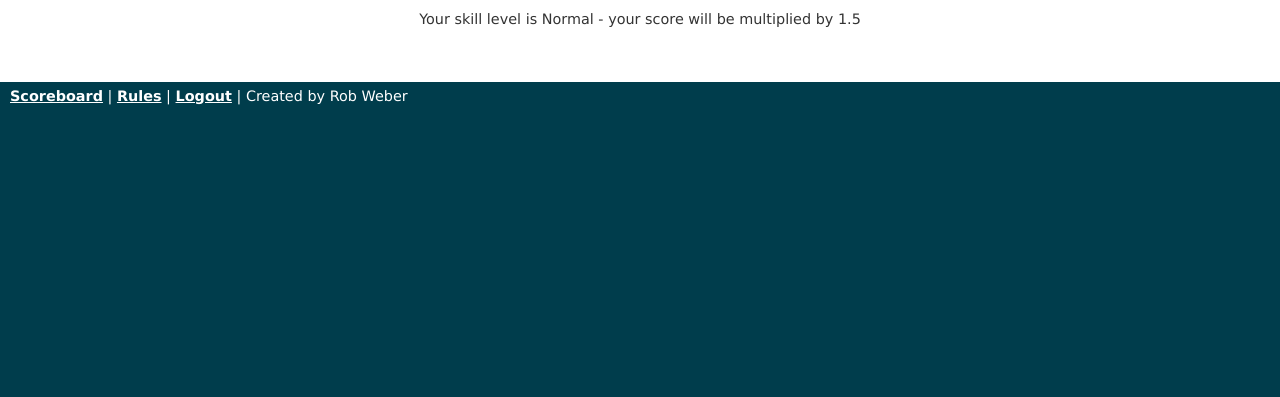
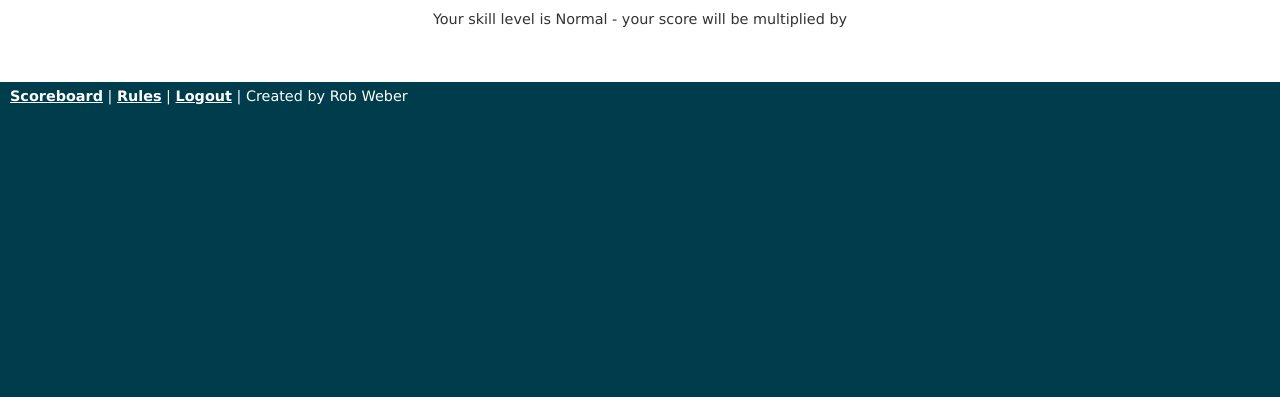
Before and after one commit to robweber/mario-kart-tournament, a CakePHP app: the page made by app/View/Tournaments/driver.ctp in a window 1280 px wide. Shown: the part 403-800 px from the top of the page. Run offline with PHP 8.4 and a stand-in for CakePHP, Linux system fonts and the light colour scheme; the template is opened without the code that fills it, so the values that code supplies are empty; some libraries are stand-ins or nearby versions.

Commit message:
made the handicap a variable

```diff
--- a/app/Controller/AdministrationController.php
+++ b/app/Controller/AdministrationController.php
@@ -30,6 +30,9 @@
 
 			//update the total number of rounds
 			$this->Setting->query('update settings set value = ' . $this->data['ActiveGame']['TotalRounds']  . ' where name = "total_rounds"');
+
+			//update the multiplier
+			$this->Setting->query('update settings set value = ' . $this->data['ActiveGame']['Multiplier']  . ' where name = "score_multiplier"');
 
 		}
 
--- a/app/Controller/TournamentsController.php
+++ b/app/Controller/TournamentsController.php
@@ -98,9 +98,9 @@
 
 			if($score <= $game['Game']['max_score'])
 			{
-				if($driver['Driver']['level'] == 0)
+				if($driver['Driver']['level'] == 0 && $settings['score_multiplier'] != 0)
 				{
-					$score = $score * 1.5;
+					$score = $score * $settings['score_multiplier'];
 
 					//adjust score if too high
 					if($score > $game['Game']['max_score'])
--- a/app/View/Administration/index.ctp
+++ b/app/View/Administration/index.ctp
@@ -3,6 +3,7 @@
 	<?php echo $this->Form->create('ActiveGame') ?>
 	<?php echo $this->Form->input('ActiveGame',array('type'=>'select','options'=>$games,'selected'=>$settings['active_game'])); ?>
 	<?php echo $this->Form->input('TotalRounds',array('value'=>$settings['total_rounds'])) ?>
+	<?php echo $this->Form->input('Multiplier',array('value'=>$settings['score_multiplier'])) ?>
 	<?php echo $this->Form->end('Update'); ?>
 
 	<?php echo $this->Form->create('StartGame',array('url'=>'/admin/start')) ?>
@@ -10,6 +11,7 @@
 <?php else: ?>
 	<h3>Active Game: <?php echo $games[$settings['active_game']] ?></h3>
 	<h3>Total Rounds: <?php echo $settings['total_rounds'] ?></h3>
+	<h3>Score Multiplier: <?php echo $settings['score_multiplier'] ?></h3>
 	<?php echo $this->Form->create('StartGame',array('url'=>'/admin/stop')) ?>
 	<?php echo $this->Form->end('Stop Tournament') ?>
 <?php endif; ?>
--- a/app/View/Tournaments/driver.ctp
+++ b/app/View/Tournaments/driver.ctp
@@ -3,7 +3,7 @@
 <h2><?php echo $driver['Driver']['name'] ?></h2>
 
 <h3>Current Score: <?php echo $driver['Driver']['score'] ?></h3>
-<p>Your skill level is <?php echo findSkill($driver['Driver']['level']) ?></p>
+<p>Your skill level is <?php echo findSkill($driver['Driver']['level'],$settings['score_multiplier']) ?></p>
 
 <?php if($driver['Driver']['active'] == 'true'): ?>
 	<?php echo $this->Form->create('Driver',array('url'=>'/tournaments/update_score')) ?>
@@ -14,10 +14,10 @@
 
 <?php
 
-function findSkill($skill){
+function findSkill($skill,$mult){
 
 	if($skill == 0){
-		return 'Normal - your score will be multiplied by 1.5';
+		return 'Normal - your score will be multiplied by ' . $mult;
 	}
 	else {
 		return 'Advanced - Your score will not recieve a multiplier';
--- a/app/View/Tournaments/rules.ctp
+++ b/app/View/Tournaments/rules.ctp
@@ -1,5 +1,5 @@
 <p>The Tournament consists of <?php echo $settings['total_rounds'] ?> rounds of play for each Driver. </p>
 <p>Drivers will be randomly matched. </p>
 <p>Enter your total score after each round to update your score. </p>
-<p>Normal drivers will have their scores multiplied by 1.5. </p>
+<p>Normal drivers will have their scores multiplied by <?php echo $settings['score_multiplier'] ?>. </p>
 <p>No player can have a score exceeding the max score for any round (handicapped scores will be adjusted). </p>
```
